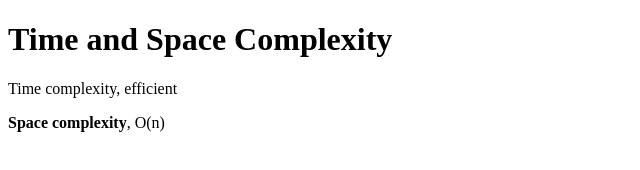
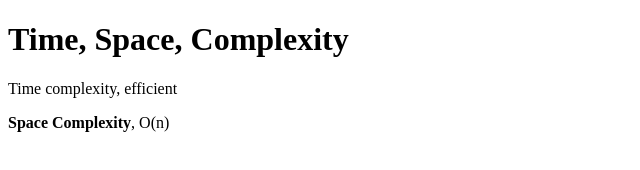
Before and after one commit to acciojob/time-and-space-complexity-piyush1212, a website: page main.html in a window 1280 px wide. Shown: the whole page, without its empty margins (0-640 px from the left). Drawn offline with Linux system fonts and the light colour scheme.

Commit message:
created a submission

```diff
--- a/main.html
+++ b/main.html
@@ -8,12 +8,12 @@
 
 <body>
 	<!-- the entire body must be written by student -->
-	<h1>Time and Space Complexity</h1>
-	<p>Time complexity, efficient</p>
-	<p><b>Space complexity</b>, O(n) </p>
-
     <script type="text/javascript" src="./script.js">
 </script>
+
+	<h1>Time, Space, Complexity</h1>
+	<p>Time complexity, efficient</p>
+	<p><b>Space Complexity</b>, O(n)</p>
 
 </body>
 
```
